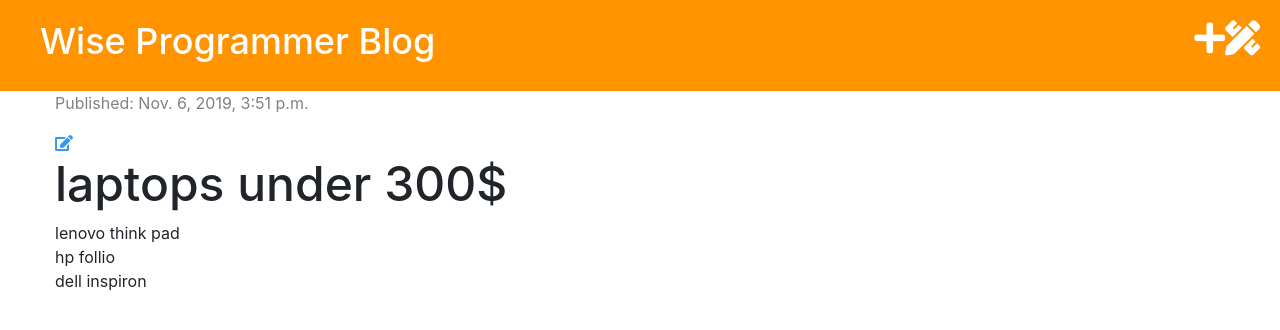
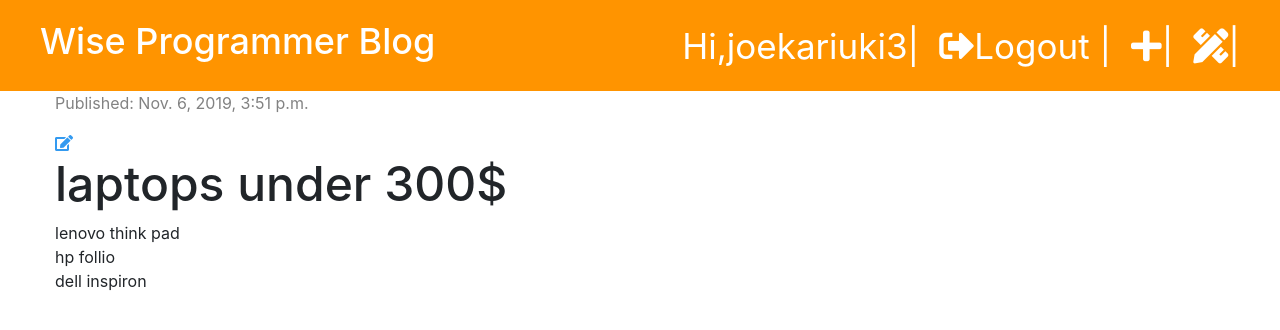
Before and after one commit to joekariuki3/mysite_blog_django, a Django app: page /post/1/ in a window 1280 px wide. Shown: the top 330 px of the page. Run offline with Django 3.2, Linux system fonts and the light colour scheme; a user stored in the database is signed in; data comes from the database, SQL or seed files in the repository; both versions use the stored data as it was after the commit; some libraries are stand-ins or nearby versions.

Commit message:
Added Logout Functionality

```diff
--- a/blog/static/styles/blog.css
+++ b/blog/static/styles/blog.css
@@ -11,13 +11,15 @@
   text-decoration: none;
 }
 
-.page-header a .fa, .fas{
+.top-menu{
     font-size:35px;
     color:#ffffff;
     float: right;
+    text-decoration:none;
+    margin-right:20px;
 }
 
-.page-header a .fa:hover{
+.top-menu:hover{
     color:#ffffffaf;
 
 }
--- a/blog/templates/blog/base.html
+++ b/blog/templates/blog/base.html
@@ -22,16 +22,24 @@
   <body>
     <div class="page-header">
       {% if user.is_authenticated %}
-      <a href="{% url 'post_draft_list' %}"><i class="fas fa-pencil-ruler fa"></i></a>
-      <a href="{% url 'post_new'%}"><i class="fa fa-plus"></i></a>
+
+      <a href="{% url 'post_draft_list' %}" class="top-menu"><i class="fas fa-pencil-ruler fa"></i>|</a>
+      <a href="{% url 'post_new'%}" class="top-menu"><i class="fa fa-plus"></i>|</a>
+      <a href="{% url 'logout'%}" class="top-menu"><i class="fas fa-sign-out-alt fa"></i>Logout |</a>
+      <p class="top-menu"> Hi,{{ user.username}}|</p>
+
+
 
       {% else %}
 
-              <a href="{% url 'login'%}"><i class="fas fa-sign-in-alt fa"></i></a>
+              <a href="{% url 'login'%}" class="top-menu"><i class="fas fa-sign-in-alt fa"></i> login</a>
 
       {% endif %}
       <h1><a href="{% url 'post_list'%}">Wise Programmer Blog</a></h1>
+
     </div>
+
+
 
     <div class="content container">
       <div class="row">
--- a/blog/urls.py
+++ b/blog/urls.py
@@ -1,6 +1,5 @@
 from django.urls import path
 from . import views
-from django.contrib.auth import views as auth_views
 
 urlpatterns = [
 
@@ -28,8 +27,5 @@
     # mydjangoblog.com/post/3/publish ==> online
     path('post/<int:pk>/publish/', views.post_publish, name='post_publish'),
 
-    # 127.0.0.1:8000/accounts/login==> local
-    # mydjangoblog.com/accounts/login ==> online
-    path('accounts/login/', auth_views.LoginView.as_view(template_name="registration/login.html"), name='login'),
 
 ]
--- a/mysite_blog/settings.py
+++ b/mysite_blog/settings.py
@@ -30,6 +30,7 @@
 
 
 LOGIN_REDIRECT_URL = 'post_list'
+LOGOUT_REDIRECT_URL = 'post_list'
 
 
 # Application definition
--- a/mysite_blog/urls.py
+++ b/mysite_blog/urls.py
@@ -15,8 +15,20 @@
 """
 from django.contrib import admin
 from django.urls import path, include
+from django.contrib.auth import views as auth_views
 
 urlpatterns = [
     path('admin/', admin.site.urls),
+
+    # 127.0.0.1:8000/accounts/login==> local
+    # mydjangoblog.com/accounts/login ==> online
+    path('accounts/login/', auth_views.LoginView.as_view(template_name="registration/login.html"), name='login'),
+
+    # 127.0.0.1:8000/accounts/logout==> local
+    # mydjangoblog.com/accounts/logout ==> online
+    path('accounts/logout/', view=auth_views.LogoutView.as_view(), name='logout', kwargs={'next_page': '/'}),
+
+
+    #127.0.0:8000
     path('', include('blog.urls'))
 ]
```
Also changed, not shown: db.sqlite3.
